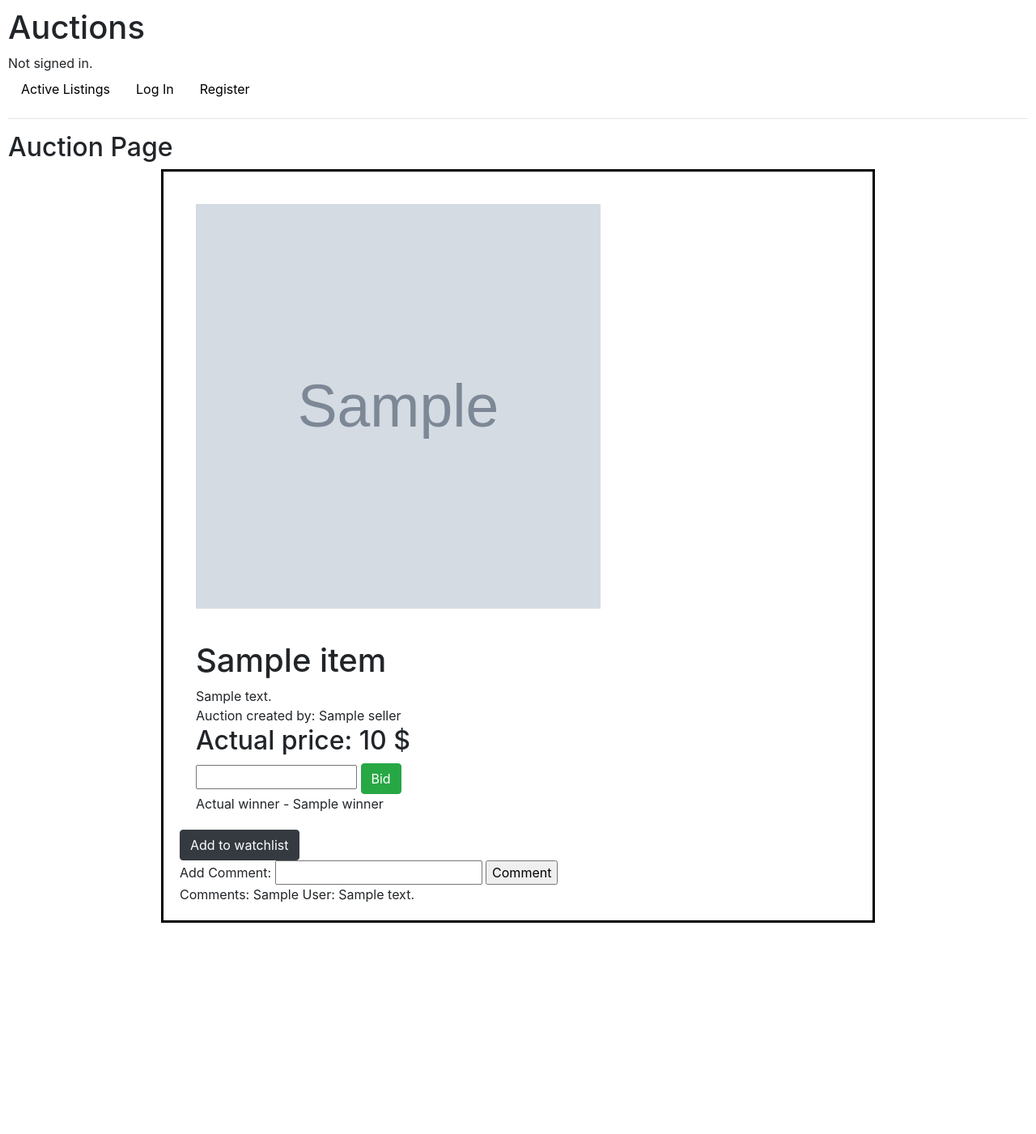
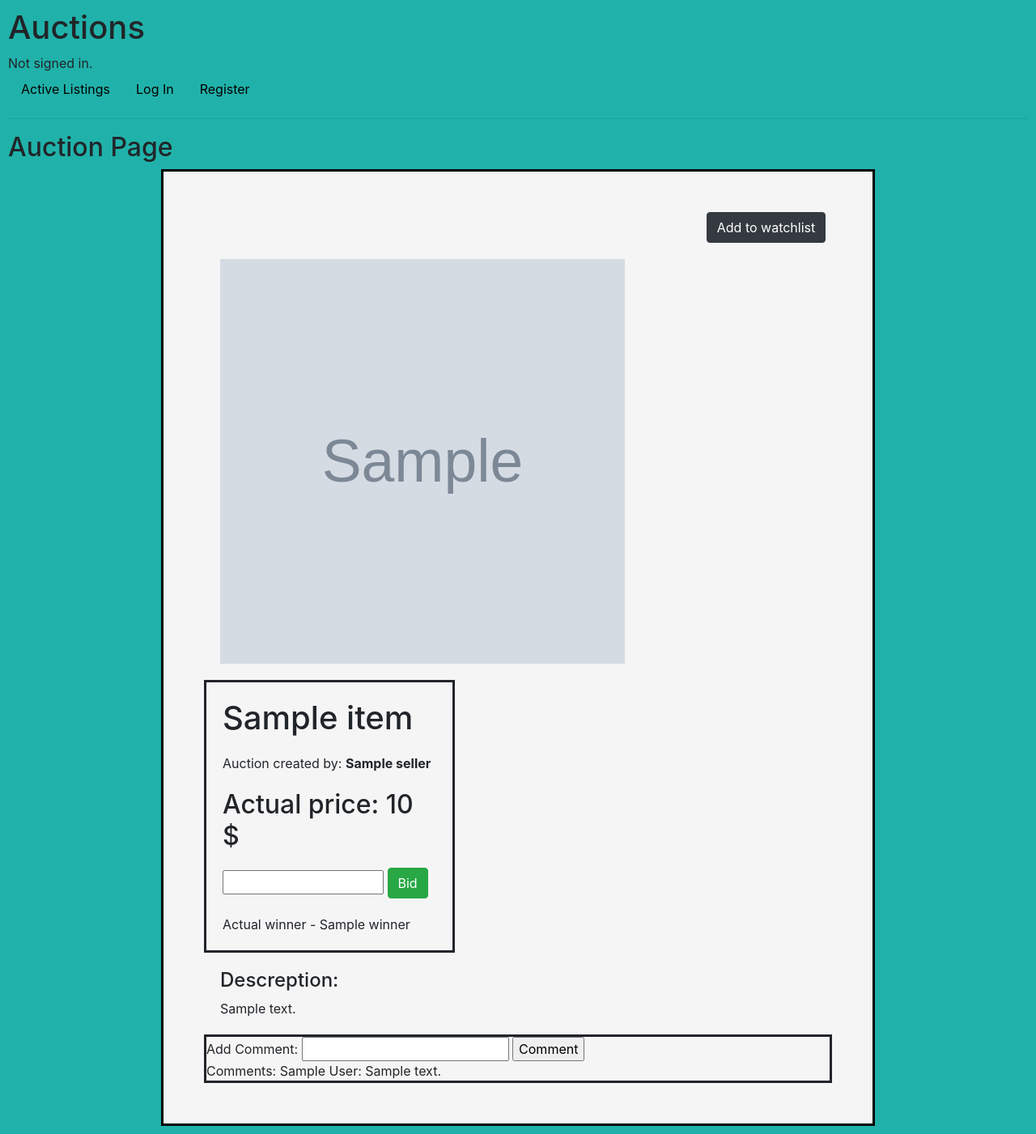
Before and after one commit to bmikler/Commerce, a Django app: template auctions/templates/auctions/auction_page.html in a window 1280 px wide. Shown: the whole page at 81% size. Before the commit the page ends 1140 px from the top, so only its background shows below. Run offline with Django 3.2, Linux system fonts and the light colour scheme; the template is opened without the code that fills it: most values are stand-ins (such as "Sample title", 1, 10 or a date in 2020); grey boxes marked "Sample" are stand-in pictures; some libraries are stand-ins or nearby versions.

Commit message:
css start

```diff
--- a/auctions/static/auctions/styles.css
+++ b/auctions/static/auctions/styles.css
@@ -1,5 +1,6 @@
 body {
     padding: 10px;
+    background-color: lightseagreen;
 }
 
 a {
@@ -17,9 +18,16 @@ a:hover{
     border-color: black;
     margin-left: auto;
     margin-right: auto;
-    padding: 20px;
+    padding: 50px;
+    background-color: whitesmoke;
 }
 
+.watchlist_button{
+    width: fit-content;
+    margin-left: auto;
+    margin-right: 1%;
+
+}
 
 .auction {
     border: solid;
@@ -29,6 +37,7 @@ a:hover{
     margin-left: auto;
     margin-right: auto;
     padding: 20px;
+    background-color: whitesmoke;
 
 }
 
@@ -38,8 +47,13 @@ a:hover{
 
 .auction_info{
     display: inline-block;
+    max-width: 40%;
+    border: solid;
+
+}
+
+.auction_info div{
     margin:20px;
-    max-width: 40%;
 }
 
 .image{
@@ -63,6 +77,10 @@ a:hover{
     height: 200px;
 }
 
-.w-d_button{
-    position: absolute;
+.comments_section{
+    border: solid;
 }
+
+.description{
+    margin:20px
+}
--- a/auctions/templates/auctions/auction_page.html
+++ b/auctions/templates/auctions/auction_page.html
@@ -6,41 +6,7 @@
 <div class="auction_page">
 
 
-
-
-    <div class="image">
-        <img src="{{ auction.item.image_url }}" alt="No photo">
-    </div>
-    <dvi class="auction_info">
-        <h1>{{ auction.item.title }}</h1>
-
-        {{ auction.item.description }}
-
-        <div>Auction created by: {{ auction.seller }}</div>
-
-        <form action="" method="POST">
-            {% csrf_token %}
-            <div>
-                {{ message }}
-            </div>
-
-            <div>
-                <h2>Actual price: {{ auction.price }} $</h2>
-            </div>
-            <div>
-                <input type="number" max="9999999999" min="0.01" step="0.01" name="bid_value">
-                <input class="btn btn-success" type="submit" value="Bid" name="bid">
-            </div>
-        </form>
-
-        {% if auction.winner %}
-        <div>
-            Actual winner - {{ auction.winner }}
-        </div>
-        {% endif %}
-
-    </dvi>
-
+    <div class="watchlist_button">
         {% if edit %}
         <form action="" method="POST">
             {% csrf_token %}
@@ -59,7 +25,51 @@
             {% endif %}
         </form>
         {% endif %}
+    </div>
 
+
+    <div class="image">
+        <img src="{{ auction.item.image_url }}" alt="No photo">
+    </div>
+    <dvi class="auction_info">
+        <div>
+            <h1>{{ auction.item.title }}</h1>
+        </div>
+
+        <div>Auction created by: <b>{{ auction.seller }}</b></div>
+
+        <form action="" method="POST">
+            {% csrf_token %}
+
+            <div>
+                <h2>Actual price: {{ auction.price }} $</h2>
+            </div>
+            <div>
+                <input type="number" max="9999999999" min="0.01" step="0.01" name="bid_value">
+                <input class="btn btn-success" type="submit" value="Bid" name="bid">
+            </div>
+        </form>
+
+        {% if auction.winner %}
+        <div>
+            Actual winner - {{ auction.winner }}
+        </div>
+        {% endif %}
+
+        {% if message %}
+            <div class="alert alert-primary">
+                {{ message }}
+            </div>
+        {% endif %}
+
+    </dvi>
+
+    <div class="description">
+        <h4>Descreption: </h4>
+        {{ auction.item.description }}
+    </div>
+
+    <div class="comments_section">
         <form action="" method="POST">
             {% csrf_token %}
             <div>
@@ -80,8 +90,8 @@
 
             </div>
             {% endif %}
-
         </form>
+    </div>
 
 </div>
 
--- a/auctions/templates/auctions/userpanel.html
+++ b/auctions/templates/auctions/userpanel.html
@@ -2,6 +2,7 @@
 
 {% block body %}
     <h2>{{ title }}</h2>
+
 
     {% if auctions %}
     {% for auction in auctions %}
@@ -27,7 +28,7 @@
                 {% if auction.winner %}
                 Winner: {{ auction.winner }}
                 {% else %}
-                Noone bid it.
+                None bid it.
                 {% endif %}
             </div>
     </div>
```
Also changed, not shown: auctions/views.py (+3 -5 lines), db.sqlite3. Lines whose indentation alone changed are shown as unchanged.
